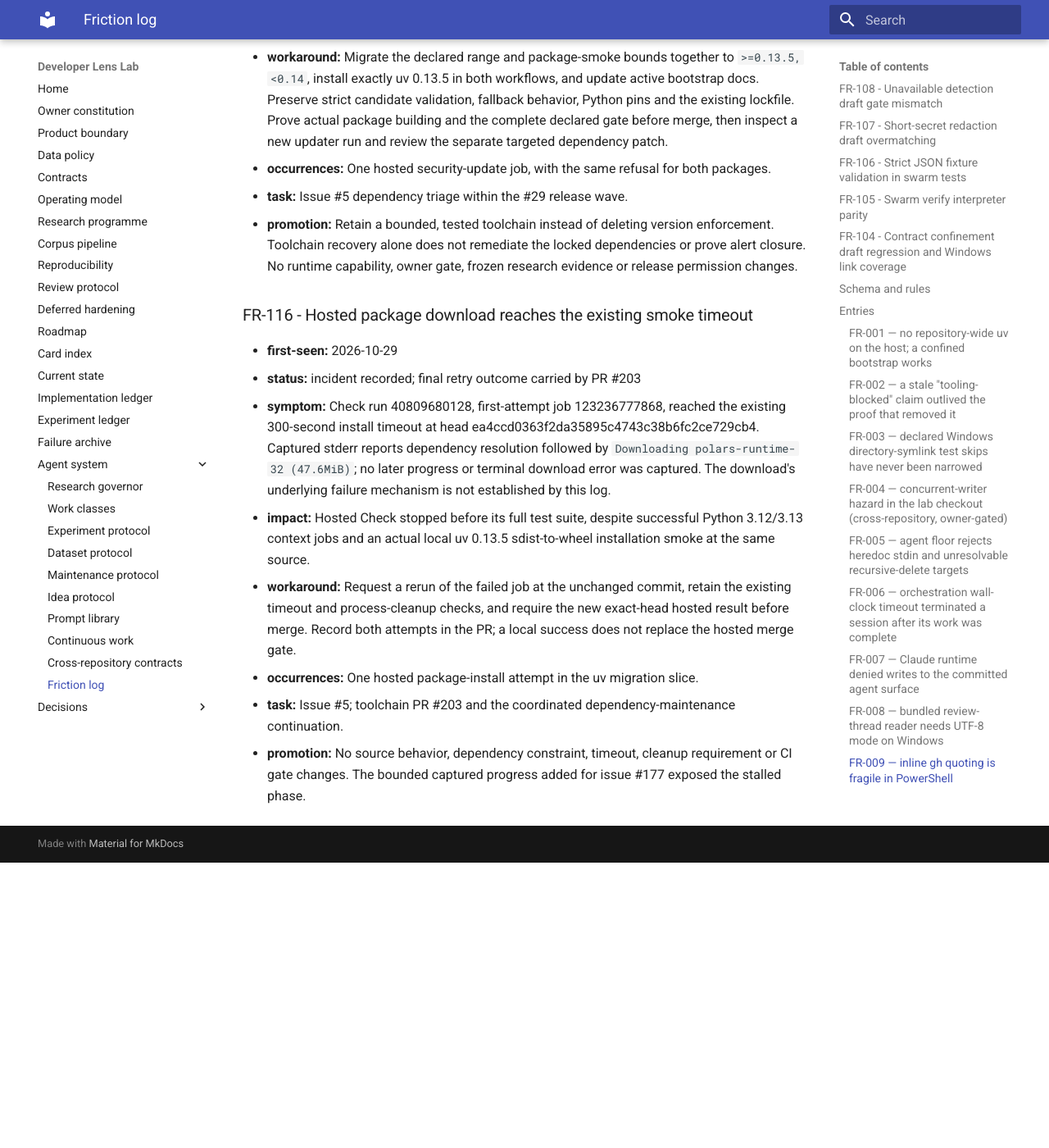
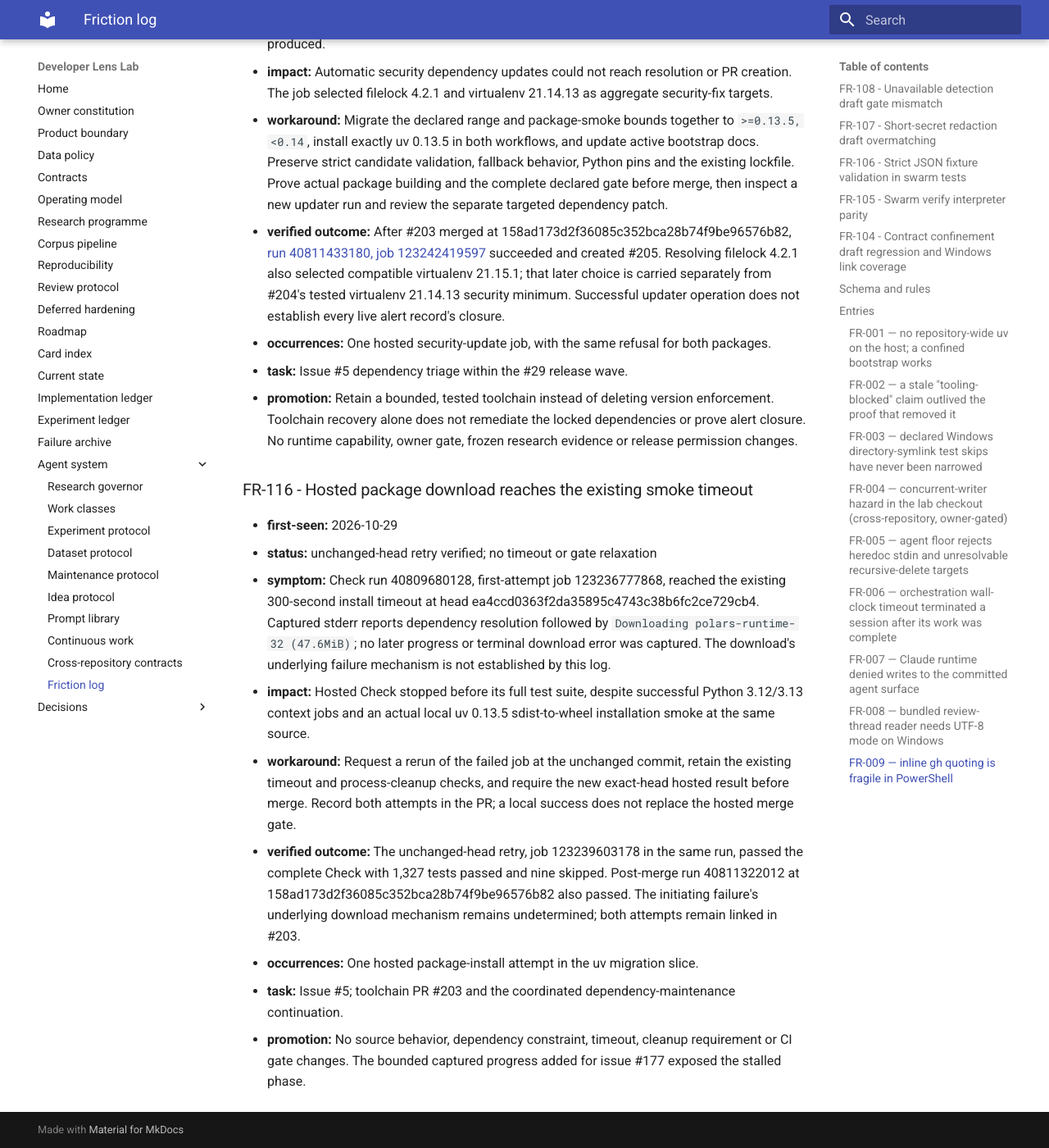
Before and after one commit to Chris0Jeky/developer-lens-lab, an MkDocs documentation site: the page built from docs/agent-system/FRICTION_LOG.md, in a window 1280 px wide and 1400 px high, scrolled down 88938 px. Shown: the whole window at 82% size. Built offline with MkDocs 1.6.1 and Material for MkDocs 9.7.7, drawn with Linux system fonts in a browser that asks for light colours; before the commit the page ends 89990 px from its top, so only the background shows below that; some of the changed text lies outside the part shown.

Commit message:
chore: adopt the recovered Dependabot virtualenv refresh

```diff
--- a/docs/agent-system/FRICTION_LOG.md
+++ b/docs/agent-system/FRICTION_LOG.md
@@ -3012,7 +3012,9 @@ retry, content inspection, or deletion was attempted.
   bundled stubs and creates false unknown-type reports. Full local strict Pyright then passes;
   retain ordinary hosted Pyright as the final gate.
 - **occurrences:** One coordinated continuation on 2026-10-29; the Pyright symptom reproduced in
-  three isolated worktrees.
+  three isolated worktrees. The same package-network boundary recurred during the dependency
+  closure and Python-hook checks for #204 and its virtualenv follow-up; identical bounded package
+  commands passed through the supported permission path without shared-environment changes.
 - **task:** Issues #34, #177, #181, and #193.
 - **promotion:** Keep hosted proof and explicit source reconciliation; no repository check,
   dependency constraint, review gate, or runtime capability was relaxed.
@@ -3040,7 +3042,7 @@ retry, content inspection, or deletion was attempted.
 ### FR-115 - Hosted security updater no longer supports the pinned uv series
 
 - **first-seen:** 2026-10-29
-- **status:** bounded toolchain migration implemented; hosted updater recovery pending
+- **status:** resolved for the observed updater failure; version enforcement retained
 - **symptom:** Dependabot run 40807635186, job 123230269968, failed both filelock and virtualenv
   updates with `tool_version_not_supported`. Its uv 0.13.5 did not satisfy the repository's
   `>=0.12.2,<0.13` requirement. This occurred before dependency changes were produced.
@@ -3051,6 +3053,11 @@ retry, content inspection, or deletion was attempted.
   Preserve strict candidate validation, fallback behavior, Python pins and the existing lockfile.
   Prove actual package building and the complete declared gate before merge, then inspect a new
   updater run and review the separate targeted dependency patch.
+- **verified outcome:** After #203 merged at 158ad173d2f36085c352bca28b74f9be96576b82,
+  [run 40811433180, job 123242419597](https://github.com/Chris0Jeky/developer-lens-lab/actions/runs/40811433180/job/123242419597)
+  succeeded and created #205. Resolving filelock 4.2.1 also selected compatible virtualenv 21.15.1;
+  that later choice is carried separately from #204's tested virtualenv 21.14.13 security minimum.
+  Successful updater operation does not establish every live alert record's closure.
 - **occurrences:** One hosted security-update job, with the same refusal for both packages.
 - **task:** Issue #5 dependency triage within the #29 release wave.
 - **promotion:** Retain a bounded, tested toolchain instead of deleting version enforcement.
@@ -3060,7 +3067,7 @@ retry, content inspection, or deletion was attempted.
 ### FR-116 - Hosted package download reaches the existing smoke timeout
 
 - **first-seen:** 2026-10-29
-- **status:** incident recorded; final retry outcome carried by PR #203
+- **status:** unchanged-head retry verified; no timeout or gate relaxation
 - **symptom:** Check run 40809680128, first-attempt job 123236777868, reached the existing
   300-second install timeout at head ea4ccd0363f2da35895c4743c38b6fc2ce729cb4. Captured stderr
   reports dependency resolution followed by `Downloading polars-runtime-32 (47.6MiB)`; no later
@@ -3071,6 +3078,10 @@ retry, content inspection, or deletion was attempted.
 - **workaround:** Request a rerun of the failed job at the unchanged commit, retain the existing
   timeout and process-cleanup checks, and require the new exact-head hosted result before merge.
   Record both attempts in the PR; a local success does not replace the hosted merge gate.
+- **verified outcome:** The unchanged-head retry, job 123239603178 in the same run, passed the
+  complete Check with 1,327 tests passed and nine skipped. Post-merge run 40811322012 at
+  158ad173d2f36085c352bca28b74f9be96576b82 also passed. The initiating failure's underlying
+  download mechanism remains undetermined; both attempts remain linked in #203.
 - **occurrences:** One hosted package-install attempt in the uv migration slice.
 - **task:** Issue #5; toolchain PR #203 and the coordinated dependency-maintenance continuation.
 - **promotion:** No source behavior, dependency constraint, timeout, cleanup requirement or CI
```
Also changed, not shown: docs/CURRENT_STATE.md (+4 -3 lines), docs/IMPLEMENTATION_LEDGER.md (+13 -0 lines), docs/implementation/2026-10-29-5-virtualenv-refresh.md (added, +81 -0 lines), 1 other file.
